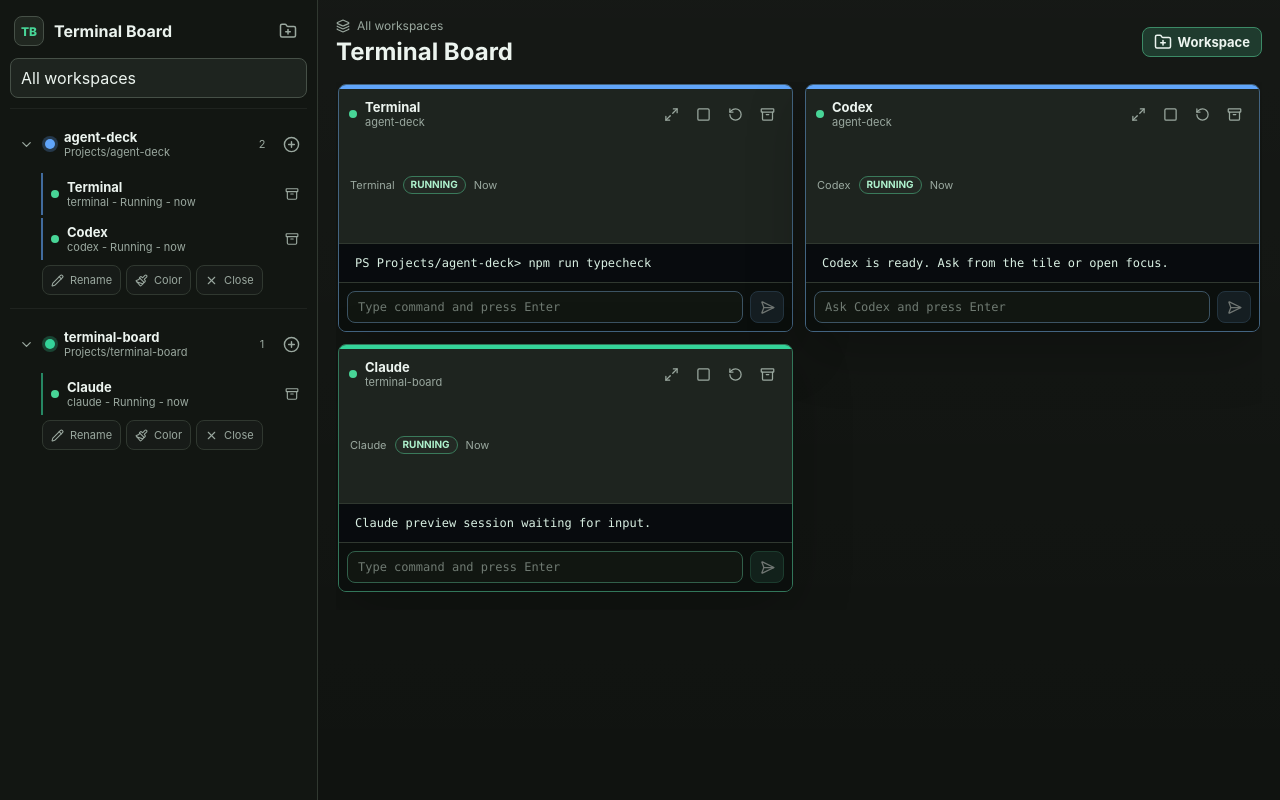
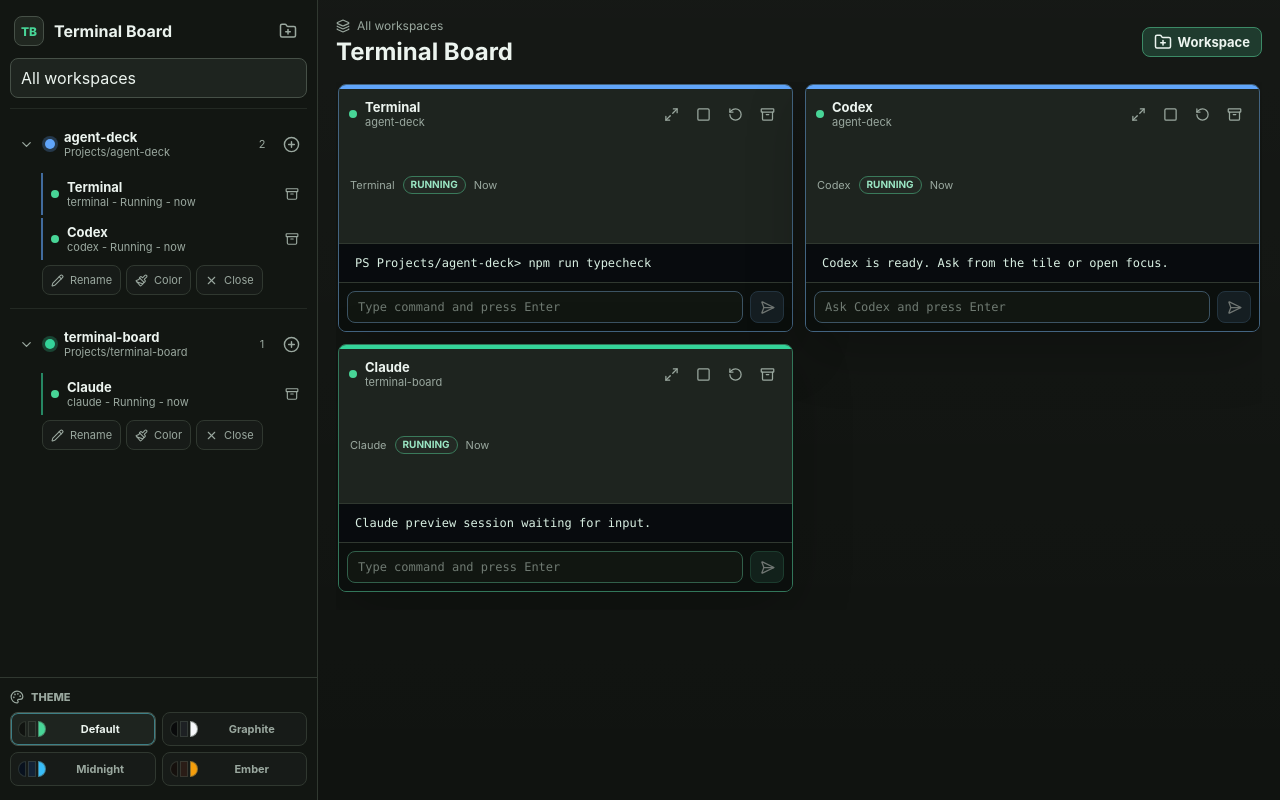
Before and after one commit to en4ble1337/agent-deck, a React (Vite) app: page / in a window 1280 px wide. Built offline with nearby package versions, Linux system fonts and the light colour scheme.

Commit message:
Add board theme picker

```diff
--- a/src/app/App.tsx
+++ b/src/app/App.tsx
@@ -14,6 +14,7 @@
   SessionStatusEvent,
   SessionView,
 } from "@/domain/sessions";
+import type { BoardThemeId } from "@/domain/themes";
 import type { Workspace } from "@/domain/workspaces";
 import FocusedSessionView from "@/features/focused-session/FocusedSessionView";
 import TileBoard from "@/features/tile-board/TileBoard";
@@ -34,6 +35,7 @@
 } from "@/services/ipc";
 import { onSessionOutput, onSessionStatus } from "@/services/events";
 import { isTauriRuntime } from "@/services/runtime";
+import { readStoredBoardThemeId, writeStoredBoardThemeId } from "@/services/themeStorage";
 
 const DEFAULT_COLS = 100;
 const DEFAULT_ROWS = 30;
@@ -43,6 +45,7 @@
   const [sessions, setSessions] = useState<SessionView[]>([]);
   const [selectedWorkspaceId, setSelectedWorkspaceId] = useState<string | null>(null);
   const [focusedSessionId, setFocusedSessionId] = useState<string | null>(null);
+  const [themeId, setThemeId] = useState<BoardThemeId>(() => readStoredBoardThemeId());
   const [error, setError] = useState<string | null>(null);
   const [isLoading, setIsLoading] = useState(true);
 
@@ -62,6 +65,11 @@
       setIsLoading(false);
     });
   }, [refresh]);
+
+  useEffect(() => {
+    document.documentElement.dataset.theme = themeId;
+    writeStoredBoardThemeId(themeId);
+  }, [themeId]);
 
   useEffect(() => {
     const unlisteners: Array<() => void> = [];
@@ -276,6 +284,8 @@
         onRenameWorkspace={handleRenameWorkspace}
         onSelectSession={setFocusedSessionId}
         onSelectWorkspace={setSelectedWorkspaceId}
+        onChangeTheme={setThemeId}
+        themeId={themeId}
       />
 
       <section className="board-surface">
--- /dev/null
+++ b/src/domain/themes.ts
@@ -0,0 +1,36 @@
+export type BoardThemeId = "default" | "graphite" | "midnight" | "ember";
+
+export type BoardTheme = {
+  id: BoardThemeId;
+  name: string;
+  swatches: readonly [string, string, string];
+};
+
+export const DEFAULT_BOARD_THEME_ID: BoardThemeId = "default";
+
+export const BOARD_THEMES = [
+  {
+    id: "default",
+    name: "Default",
+    swatches: ["#101310", "#1e241f", "#48d597"],
+  },
+  {
+    id: "graphite",
+    name: "Graphite",
+    swatches: ["#090a0b", "#1d2023", "#f6f8fa"],
+  },
+  {
+    id: "midnight",
+    name: "Midnight",
+    swatches: ["#08111e", "#132236", "#38bdf8"],
+  },
+  {
+    id: "ember",
+    name: "Ember",
+    swatches: ["#15100d", "#2a1c16", "#f59e0b"],
+  },
+] as const satisfies readonly BoardTheme[];
+
+export function isBoardThemeId(value: string | null): value is BoardThemeId {
+  return BOARD_THEMES.some((theme) => theme.id === value);
+}
--- a/src/features/workspace-sidebar/WorkspaceSidebar.tsx
+++ b/src/features/workspace-sidebar/WorkspaceSidebar.tsx
@@ -7,11 +7,13 @@
   CirclePlus,
   FolderPlus,
   Paintbrush,
+  Palette,
   Pencil,
   Terminal,
   X,
 } from "lucide-react";
 import type { SessionKind, SessionView } from "@/domain/sessions";
+import { BOARD_THEMES, type BoardThemeId } from "@/domain/themes";
 import { WORKSPACE_ACCENTS, type Workspace } from "@/domain/workspaces";
 import { sessionSignal, sessionSignalLabel } from "@/utils/terminalText";
 import { compactPath, formatShortTime } from "@/utils/time";
@@ -23,11 +25,13 @@
   onAddWorkspace: () => void;
   onArchiveSession: (sessionId: string) => void;
   onChangeColor: (workspace: Workspace, accent: string) => void;
+  onChangeTheme: (themeId: BoardThemeId) => void;
   onCloseWorkspace: (workspace: Workspace) => void;
   onCreateSession: (workspaceId: string, kind: SessionKind) => void;
   onRenameWorkspace: (workspace: Workspace) => void;
   onSelectSession: (sessionId: string) => void;
   onSelectWorkspace: (workspaceId: string | null) => void;
+  themeId: BoardThemeId;
 };
 
 export default function WorkspaceSidebar({
@@ -37,11 +41,13 @@
   onAddWorkspace,
   onArchiveSession,
   onChangeColor,
+  onChangeTheme,
   onCloseWorkspace,
   onCreateSession,
   onRenameWorkspace,
   onSelectSession,
   onSelectWorkspace,
+  themeId,
 }: Props) {
   const [expanded, setExpanded] = useState<Record<string, boolean>>({});
   const [colorMenuWorkspaceId, setColorMenuWorkspaceId] = useState<string | null>(null);
@@ -285,6 +291,43 @@
           );
         })}
       </div>
+
+      <footer className="sidebar-footer">
+        <div className="theme-picker">
+          <div className="theme-picker-title">
+            <Palette size={14} aria-hidden />
+            Theme
+          </div>
+          <div className="theme-options" role="listbox" aria-label="Theme">
+            {BOARD_THEMES.map((theme) => (
+              <button
+                aria-label={`${theme.name} theme`}
+                aria-selected={themeId === theme.id}
+                className={`theme-option ${themeId === theme.id ? "is-selected" : ""}`}
+                key={theme.id}
+                role="option"
+                style={
+                  {
+                    "--theme-bg": theme.swatches[0],
+                    "--theme-surface": theme.swatches[1],
+                    "--theme-accent": theme.swatches[2],
+                  } as CSSProperties
+                }
+                title={`${theme.name} theme`}
+                type="button"
+                onClick={() => onChangeTheme(theme.id)}
+              >
+                <span className="theme-swatch" aria-hidden>
+                  <span />
+                  <span />
+                  <span />
+                </span>
+                <span>{theme.name}</span>
+              </button>
+            ))}
+          </div>
+        </div>
+      </footer>
     </aside>
   );
 }
--- /dev/null
+++ b/src/services/themeStorage.ts
@@ -0,0 +1,15 @@
+import { DEFAULT_BOARD_THEME_ID, isBoardThemeId, type BoardThemeId } from "@/domain/themes";
+
+const STORAGE_KEY = "terminal-board.theme";
+
+export function readStoredBoardThemeId(): BoardThemeId {
+  if (typeof window === "undefined") {
+    return DEFAULT_BOARD_THEME_ID;
+  }
+  const stored = window.localStorage.getItem(STORAGE_KEY);
+  return isBoardThemeId(stored) ? stored : DEFAULT_BOARD_THEME_ID;
+}
+
+export function writeStoredBoardThemeId(themeId: BoardThemeId) {
+  window.localStorage.setItem(STORAGE_KEY, themeId);
+}
--- a/src/styles/layout.css
+++ b/src/styles/layout.css
@@ -13,7 +13,7 @@
   flex-direction: column;
   min-height: 0;
   border-right: 1px solid var(--line);
-  background: #121612;
+  background: var(--sidebar-bg);
 }
 
 .sidebar-title {
@@ -37,7 +37,7 @@
   place-items: center;
   border: 1px solid var(--line-strong);
   border-radius: var(--radius);
-  background: #202720;
+  background: var(--app-mark-bg);
   color: var(--good);
   font-size: 12px;
   font-weight: 800;
@@ -70,13 +70,15 @@
 }
 
 .workspace-list {
+  flex: 1;
+  min-height: 0;
   overflow: auto;
   padding: 0 10px 16px;
 }
 
 .workspace-group {
   position: relative;
-  border-top: 1px solid rgba(255, 255, 255, 0.055);
+  border-top: 1px solid color-mix(in srgb, var(--line) 58%, transparent);
   padding: 10px 0;
 }
 
@@ -220,7 +222,7 @@
   border: 1px solid var(--line-strong);
   border-radius: var(--radius);
   padding: 6px;
-  background: #171d18;
+  background: var(--menu-bg);
   box-shadow: var(--shadow);
 }
 
@@ -253,7 +255,7 @@
   border: 1px solid var(--line);
   border-radius: var(--radius);
   padding: 8px;
-  background: #171d18;
+  background: var(--menu-bg);
 }
 
 .workspace-color-menu button {
@@ -335,6 +337,95 @@
   font-size: 12px;
 }
 
+.sidebar-footer {
+  flex-shrink: 0;
+  border-top: 1px solid var(--line);
+  padding: 12px 10px 14px;
+  background:
+    linear-gradient(180deg, color-mix(in srgb, var(--sidebar-bg) 74%, transparent), var(--sidebar-bg)),
+    var(--sidebar-bg);
+}
+
+.theme-picker {
+  display: grid;
+  gap: 8px;
+}
+
+.theme-picker-title {
+  display: flex;
+  align-items: center;
+  gap: 7px;
+  color: var(--muted);
+  font-size: 11px;
+  font-weight: 800;
+  letter-spacing: 0;
+  text-transform: uppercase;
+}
+
+.theme-options {
+  display: grid;
+  grid-template-columns: repeat(2, minmax(0, 1fr));
+  gap: 6px;
+}
+
+.theme-option {
+  display: grid;
+  grid-template-columns: auto minmax(0, 1fr);
+  align-items: center;
+  gap: 7px;
+  min-height: 34px;
+  border: 1px solid var(--line);
+  border-radius: var(--radius);
+  padding: 5px 7px;
+  background: var(--surface);
+  color: var(--muted);
+  cursor: pointer;
+}
+
+.theme-option:hover,
+.theme-option.is-selected {
+  border-color: var(--line-strong);
+  background: var(--surface-raised);
+  color: var(--text);
+}
+
+.theme-option.is-selected {
+  box-shadow: inset 0 0 0 1px color-mix(in srgb, var(--focus) 56%, transparent);
+}
+
+.theme-option > span:last-child {
+  overflow: hidden;
+  font-size: 11px;
+  font-weight: 700;
+  text-overflow: ellipsis;
+  white-space: nowrap;
+}
+
+.theme-swatch {
+  display: grid;
+  grid-template-columns: repeat(3, 8px);
+  gap: 2px;
+}
+
+.theme-swatch span {
+  height: 16px;
+  border: 1px solid color-mix(in srgb, var(--line-strong) 54%, transparent);
+}
+
+.theme-swatch span:first-child {
+  border-radius: 999px 0 0 999px;
+  background: var(--theme-bg);
+}
+
+.theme-swatch span:nth-child(2) {
+  background: var(--theme-surface);
+}
+
+.theme-swatch span:last-child {
+  border-radius: 0 999px 999px 0;
+  background: var(--theme-accent);
+}
+
 .board-surface {
   display: flex;
   min-width: 0;
@@ -398,7 +489,7 @@
 .danger-button {
   border-color: color-mix(in srgb, var(--danger) 55%, var(--line));
   background: color-mix(in srgb, var(--danger) 12%, var(--surface));
-  color: #ffd8dc;
+  color: color-mix(in srgb, var(--danger) 26%, var(--text));
 }
 
 .error-strip {
@@ -407,7 +498,7 @@
   border-radius: var(--radius);
   padding: 10px 12px;
   background: color-mix(in srgb, var(--danger) 12%, var(--surface));
-  color: #ffd8dc;
+  color: color-mix(in srgb, var(--danger) 26%, var(--text));
 }
 
 .empty-state {
@@ -512,23 +603,23 @@
 
 .signal-pill.signal-running {
   border-color: color-mix(in srgb, var(--good) 42%, var(--line));
-  color: #aef1cd;
+  color: color-mix(in srgb, var(--good) 50%, var(--text));
 }
 
 .signal-pill.signal-idle {
   border-color: color-mix(in srgb, var(--warning) 38%, var(--line));
-  color: #f5d899;
+  color: color-mix(in srgb, var(--warning) 52%, var(--text));
 }
 
 .signal-pill.signal-needs-input {
   border-color: color-mix(in srgb, var(--warning) 65%, var(--line));
   background: color-mix(in srgb, var(--warning) 17%, var(--surface));
-  color: #ffe8ac;
+  color: color-mix(in srgb, var(--warning) 42%, var(--text));
 }
 
 .signal-pill.signal-failed {
   border-color: color-mix(in srgb, var(--danger) 60%, var(--line));
-  color: #ffd8dc;
+  color: color-mix(in srgb, var(--danger) 28%, var(--text));
 }
 
 .terminal-tail {
@@ -536,8 +627,8 @@
   min-height: 0;
   margin: 0;
   border-top: 1px solid var(--line);
-  background: #080b0e;
-  color: #d9f0e3;
+  background: var(--terminal-bg);
+  color: var(--terminal-text);
 }
 
 .terminal-tail pre {
@@ -565,7 +656,7 @@
   gap: 7px;
   border-top: 1px solid var(--line);
   padding: 8px;
-  background: #0b0f0d;
+  background: var(--terminal-input-bg);
 }
 
 .quick-input-form input {
@@ -575,7 +666,7 @@
   border: 1px solid color-mix(in srgb, var(--workspace-accent) 25%, var(--line));
   border-radius: var(--radius);
   padding: 0 10px;
-  background: #111611;
+  background: var(--terminal-input-field-bg);
   color: var(--text);
   font-family: "Cascadia Mono", "JetBrains Mono", Consolas, monospace;
   font-size: 12px;
--- a/src/styles/terminal.css
+++ b/src/styles/terminal.css
@@ -13,7 +13,7 @@
   gap: 14px;
   border-bottom: 1px solid var(--line);
   padding: 12px 14px;
-  background: #121612;
+  background: var(--sidebar-bg);
 }
 
 .focused-title {
@@ -51,7 +51,7 @@
   min-width: 0;
   min-height: 0;
   padding: 10px;
-  background: #080b0e;
+  background: var(--terminal-bg);
 }
 
 .terminal-frame .xterm {
```
Also changed, not shown: src/features/focused-session/FocusedSessionView.tsx (+15 -10 lines), src/styles/tokens.css (+88 -2 lines).
